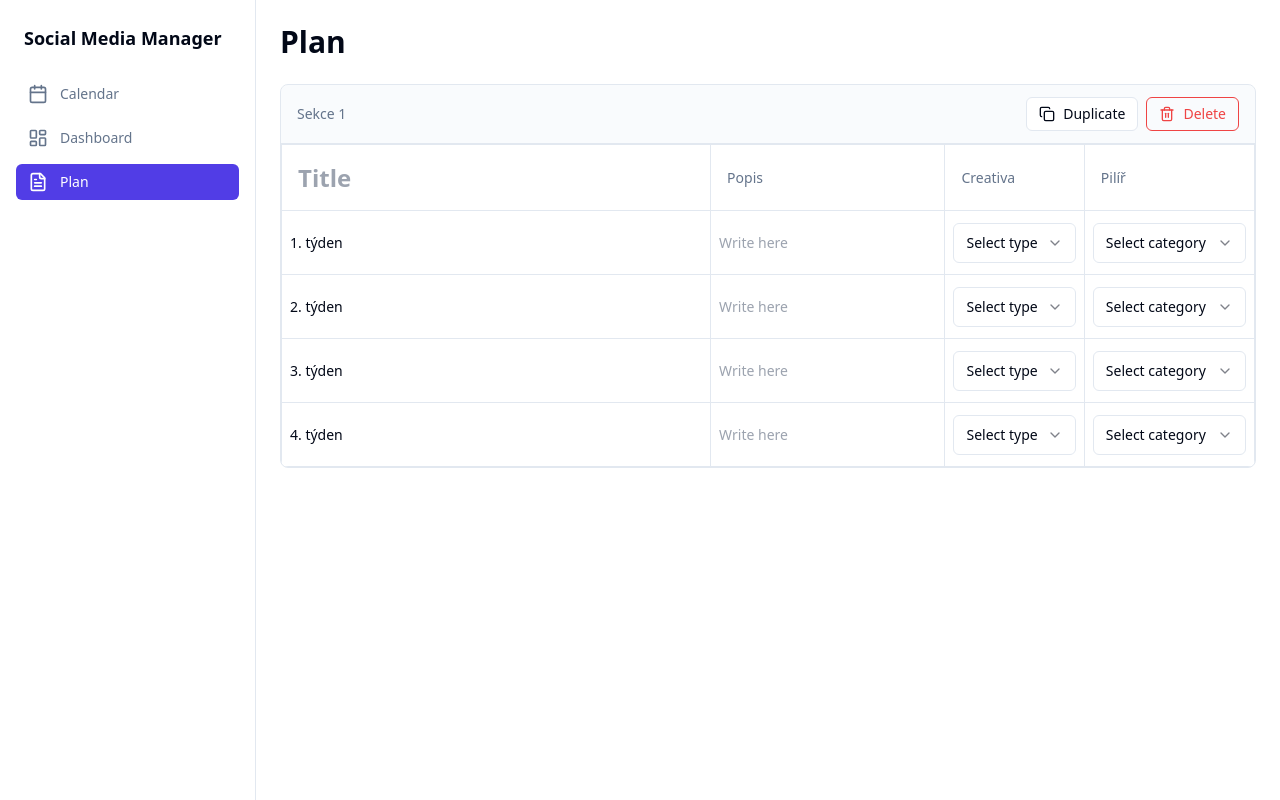
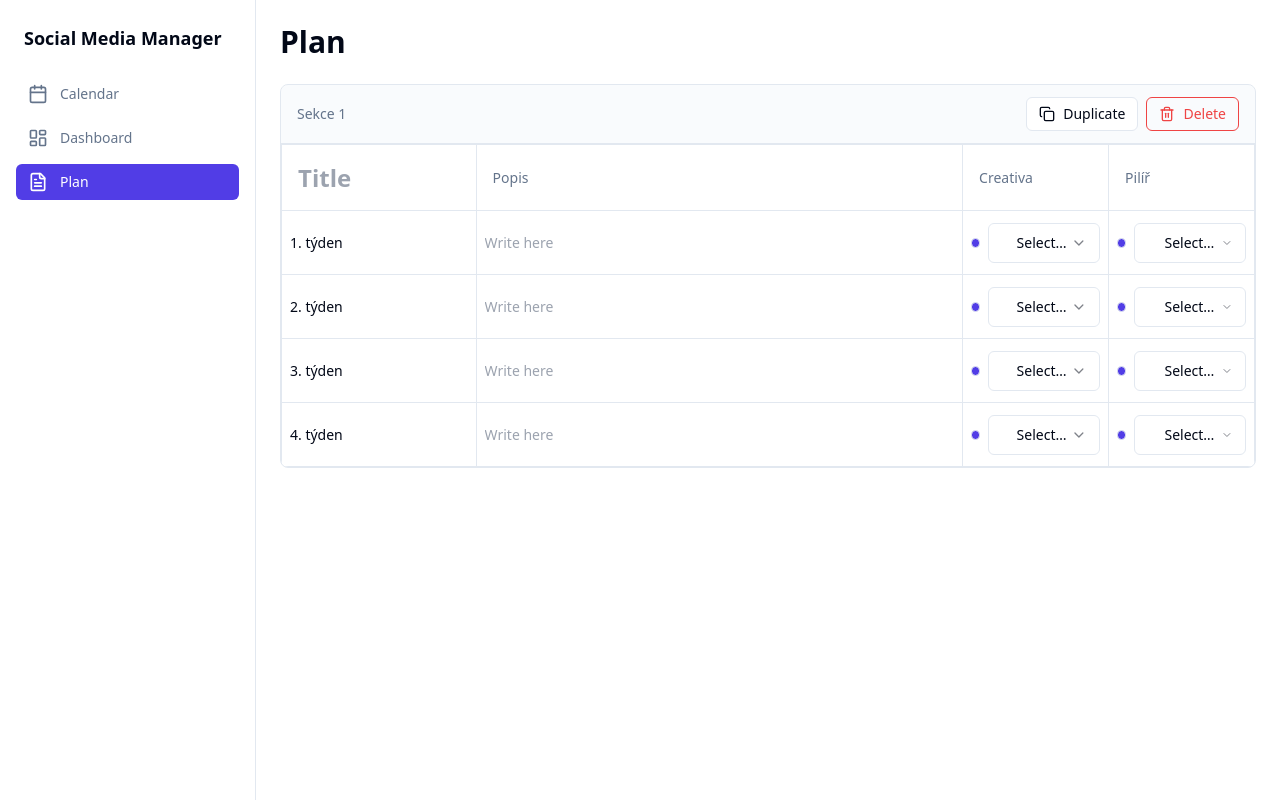
Before and after one commit to drumdrone/social-canvas-calendar, a React (Vite) app: page /plan in a window 1280 px wide. Built offline with nearby package versions, Linux system fonts and the light colour scheme.

Commit message:
Fix plan board column widths
Adjusted column widths in the plan board to 20% for the first column and 50% for the second. Also addressed an issue with image thumbnails in the calendar, ensuring correct images are displayed and enabling image uploads and copy-pasting.

```diff
--- a/src/components/calendar/PostModal.tsx
+++ b/src/components/calendar/PostModal.tsx
@@ -57,8 +57,9 @@ export const PostModal: React.FC<PostModalProps> = ({
   };
 
   const uploadImage = async (file: File) => {
-    const fileExt = file.name.split('.').pop();
-    const fileName = `${Math.random()}.${fileExt}`;
+    const inferredExt = (file.name && file.name.includes('.')) ? file.name.split('.').pop() : (file.type ? file.type.split('/').pop() : 'png');
+    const fileExt = inferredExt || 'png';
+    const fileName = `${Date.now()}-${Math.random().toString(36).slice(2, 8)}.${fileExt}`;
     const filePath = `public/${fileName}`;
 
     const { data, error } = await supabase.storage
--- a/src/components/calendar/PostsTable.tsx
+++ b/src/components/calendar/PostsTable.tsx
@@ -113,6 +113,27 @@ export const PostsTable: React.FC<PostsTableProps> = ({
     fetchPosts();
     fetchDynamicData();
   }, []);
+
+  // Allow pasting image into the "New Post" row
+  useEffect(() => {
+    if (!isCreating) return;
+    const onPaste = (e: any) => {
+      const items = e.clipboardData?.items || [];
+      for (let i = 0; i < items.length; i++) {
+        const item = items[i];
+        if (item && item.type && item.type.startsWith('image/')) {
+          const file = item.getAsFile();
+          if (file) {
+            setNewPost(prev => ({ ...prev, image: file }));
+            toast.success('Image pasted from clipboard');
+            break;
+          }
+        }
+      }
+    };
+    window.addEventListener('paste', onPaste);
+    return () => window.removeEventListener('paste', onPaste);
+  }, [isCreating]);
 
   const filteredPosts = posts.filter(post => {
     const isPlatformSelected = selectedPlatforms.includes(post.platform);
--- a/src/components/plan/EditableTable.tsx
+++ b/src/components/plan/EditableTable.tsx
@@ -176,6 +176,12 @@ export const EditableTable = () => {
 
             {/* Table for this section */}
             <table className="w-full">
+              <colgroup>
+                <col style={{ width: '20%' }} />
+                <col style={{ width: '50%' }} />
+                <col style={{ width: '15%' }} />
+                <col style={{ width: '15%' }} />
+              </colgroup>
               <tbody>
                 {/* Row 0: Header with 4 columns (A1 editable title, B1-D1 labels) */}
                 <tr>
@@ -242,6 +248,14 @@ export const EditableTable = () => {
                             placeholder="Write here"
                           />
                         ) : colIndex === 2 ? (
+                          <div className="flex items-center gap-2">
+                            <span
+                              className="w-2.5 h-2.5 rounded-full border border-border"
+                              style={{
+                                backgroundColor: `hsl(var(${cell.content === 'Carousel' ? '--accent' : cell.content === 'Video' ? '--secondary' : '--primary'}))`,
+                              }}
+                              aria-hidden
+                            />
                             <Select
                               value={cell.content}
                               onValueChange={(value) => updateCell(sectionIdx, rIdx + 1, colIndex, { content: value })}
@@ -249,14 +263,34 @@ export const EditableTable = () => {
                               <SelectTrigger className="w-full">
                                 <SelectValue placeholder="Select type" />
                               </SelectTrigger>
-                            <SelectContent className="z-50">
+                              <SelectContent className="z-50 bg-popover">
                                 {contentTypes.map((opt) => (
-                                <SelectItem key={opt} value={opt}>{opt}</SelectItem>
+                                  <SelectItem key={opt} value={opt}>
+                                    <div className="flex items-center gap-2">
+                                      <span
+                                        className="w-2.5 h-2.5 rounded-full border border-border"
+                                        style={{
+                                          backgroundColor: `hsl(var(${opt === 'Carousel' ? '--accent' : opt === 'Video' ? '--secondary' : '--primary'}))`,
+                                        }}
+                                        aria-hidden
+                                      />
+                                      {opt}
+                                    </div>
+                                  </SelectItem>
                                 ))}
                               </SelectContent>
                             </Select>
+                          </div>
                         ) : (
                           // colIndex === 3
+                          <div className="flex items-center gap-2">
+                            <span
+                              className="w-2.5 h-2.5 rounded-full border border-border"
+                              style={{
+                                backgroundColor: `hsl(var(${cell.content === 'Veda' ? '--accent' : '--primary'}))`,
+                              }}
+                              aria-hidden
+                            />
                             <Select
                               value={cell.content}
                               onValueChange={(value) => updateCell(sectionIdx, rIdx + 1, colIndex, { content: value })}
@@ -264,12 +298,24 @@ export const EditableTable = () => {
                               <SelectTrigger className="w-full">
                                 <SelectValue placeholder="Select category" />
                               </SelectTrigger>
-                            <SelectContent className="z-50">
+                              <SelectContent className="z-50 bg-popover">
                                 {categories.map((opt) => (
-                                <SelectItem key={opt} value={opt}>{opt}</SelectItem>
+                                  <SelectItem key={opt} value={opt}>
+                                    <div className="flex items-center gap-2">
+                                      <span
+                                        className="w-2.5 h-2.5 rounded-full border border-border"
+                                        style={{
+                                          backgroundColor: `hsl(var(${opt === 'Veda' ? '--accent' : '--primary'}))`,
+                                        }}
+                                        aria-hidden
+                                      />
+                                      {opt}
+                                    </div>
+                                  </SelectItem>
                                 ))}
                               </SelectContent>
                             </Select>
+                          </div>
                         )}
                       </td>
                     ))}
```
Lines whose indentation alone changed are shown as unchanged.
